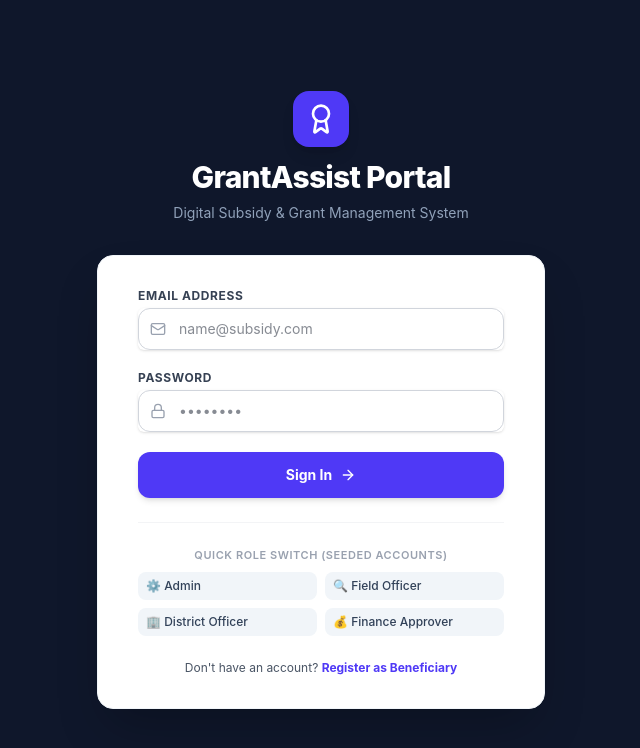
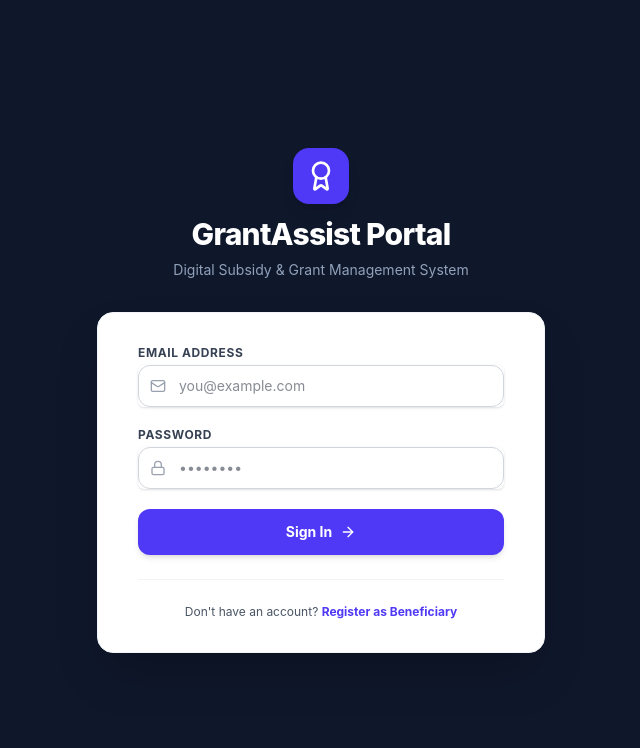
Before and after one commit to Vikkygupta29/Digital-Subsidy-and-Grant-Management-System, a React (Vite) app in the folder frontend/: page /login in a window 1280 px wide. Shown: the top 748 px of the page, without its empty margins (319-959 px from the left). Built offline with nearby package versions, Linux system fonts and the light colour scheme; no server answers.

Commit message:
Remove direct quick-login presets, activate register/login persistence with auto-beneficiary profile creation

```diff
--- a/frontend/src/pages/LoginPage.tsx
+++ b/frontend/src/pages/LoginPage.tsx
@@ -23,7 +23,6 @@ export const LoginPage: React.FC = () => {
   const {
     register,
     handleSubmit,
-    setValue,
     formState: { errors },
   } = useForm<LoginFormData>({
     resolver: zodResolver(loginSchema),
@@ -41,15 +40,10 @@ export const LoginPage: React.FC = () => {
       navigate('/dashboard');
     } catch (err) {
       const apiErr = err as ApiError;
-      setErrorMsg(apiErr.message || 'Login failed. Please check credentials.');
+      setErrorMsg(apiErr.message || 'Login failed. Please check your email and password.');
     } finally {
       setIsLoading(false);
     }
-  };
-
-  const handleQuickLogin = (email: string) => {
-    setValue('email', email);
-    setValue('password', 'password123');
   };
 
   return (
@@ -87,7 +81,7 @@ export const LoginPage: React.FC = () => {
                 <input
                   type="email"
                   {...register('email')}
-                  placeholder="name@subsidy.com"
+                  placeholder="you@example.com"
                   className="block w-full pl-10 pr-3 py-2.5 border border-gray-300 rounded-xl text-sm focus:ring-2 focus:ring-indigo-500 focus:border-indigo-500"
                 />
               </div>
@@ -126,44 +120,7 @@ export const LoginPage: React.FC = () => {
             </button>
           </form>
 
-          {/* Quick Login Presets matching backend DataInitializer.java */}
-          <div className="mt-6 pt-6 border-t border-gray-100">
-            <p className="text-[11px] font-semibold text-gray-400 uppercase tracking-wider mb-2 text-center">
-              Quick Role Switch (Seeded Accounts)
-            </p>
-            <div className="grid grid-cols-2 gap-2 text-xs">
-              <button
-                type="button"
-                onClick={() => handleQuickLogin('admin@subsidy.com')}
-                className="px-2 py-1.5 bg-slate-100 hover:bg-indigo-50 hover:text-indigo-700 rounded-lg font-medium text-slate-700 text-left transition-colors"
-              >
-                ⚙️ Admin
-              </button>
-              <button
-                type="button"
-                onClick={() => handleQuickLogin('field@subsidy.com')}
-                className="px-2 py-1.5 bg-slate-100 hover:bg-indigo-50 hover:text-indigo-700 rounded-lg font-medium text-slate-700 text-left transition-colors"
-              >
-                🔍 Field Officer
-              </button>
-              <button
-                type="button"
-                onClick={() => handleQuickLogin('district@subsidy.com')}
-                className="px-2 py-1.5 bg-slate-100 hover:bg-indigo-50 hover:text-indigo-700 rounded-lg font-medium text-slate-700 text-left transition-colors"
-              >
-                🏢 District Officer
-              </button>
-              <button
-                type="button"
-                onClick={() => handleQuickLogin('finance@subsidy.com')}
-                className="px-2 py-1.5 bg-slate-100 hover:bg-indigo-50 hover:text-indigo-700 rounded-lg font-medium text-slate-700 text-left transition-colors"
-              >
-                💰 Finance Approver
-              </button>
-            </div>
-          </div>
-
-          <div className="mt-6 text-center">
+          <div className="mt-6 pt-6 border-t border-gray-100 text-center">
             <p className="text-xs text-gray-600">
               Don't have an account?{' '}
               <Link to="/register" className="font-bold text-indigo-600 hover:underline">
```
Also changed, not shown: 2 other files (tests, documents, lock files or other folders).
